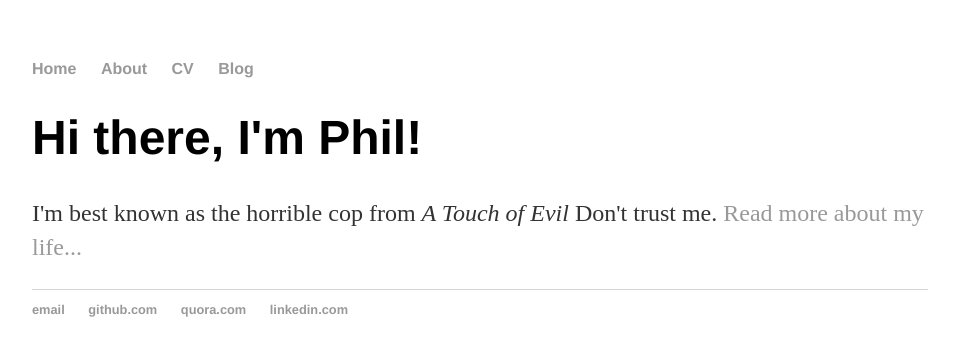
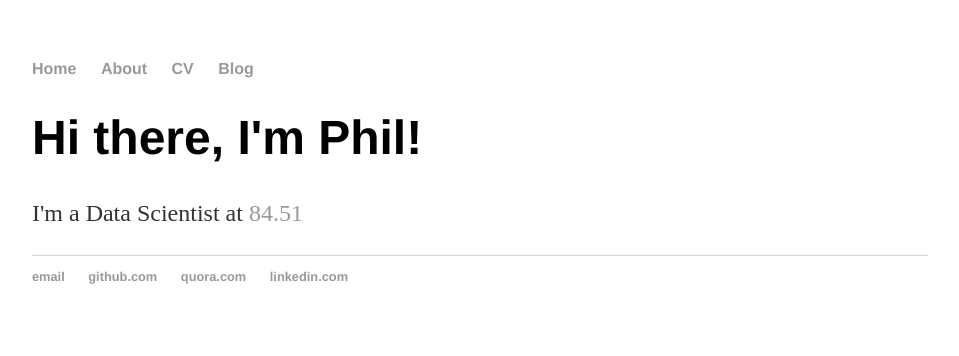
Before and after one commit to panders225/panders225.github.io, a Jekyll site: the page built from index.html, in a window 1280 px wide. Shown: the top 356 px of the page, without its empty margins (160-1119 px from the left). Built offline with Jekyll 4.4.1, drawn with Linux system fonts in a browser that asks for light colours.

Commit message:
included path for 8451

```diff
--- a/index.html
+++ b/index.html
@@ -4,5 +4,5 @@ title: Phil Anderson, Data Scientist
 ---
 <div class="blurb">
 	<h1>Hi there, I'm Phil!</h1>
-	<p>I'm best known as the horrible cop from <em>A Touch of Evil</em> Don't trust me. <a href="/about">Read more about my life...</a></p>
+	<p>I'm a Data Scientist at <a href="https://www.8451.com/">84.51</a></p>
 </div><!-- /.blurb -->
```
